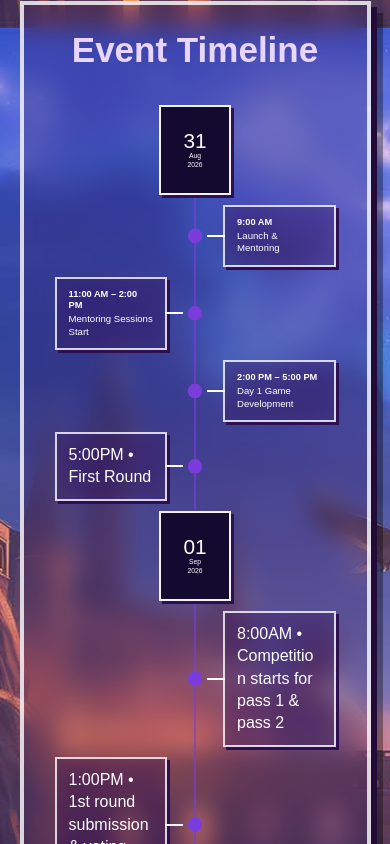
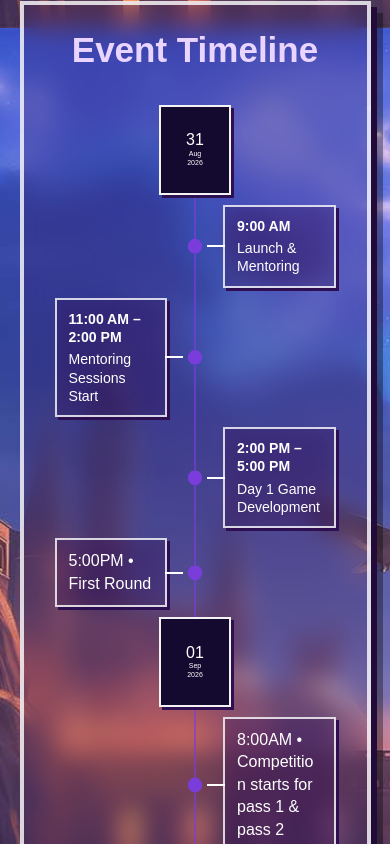
Before and after one commit to RashmiR777/RESOLVE26, a React (Vite) app: page / in a window 390 px wide. Shown: the part 1660-2504 px from the top of the page. Built offline with nearby package versions, Linux system fonts and the light colour scheme.

Commit message:
timeline fixed7

```diff
--- a/src/App.css
+++ b/src/App.css
@@ -335,6 +335,7 @@ white-space:nowrap;
 .timeline-card {
   width: 100%;
   max-width: 360px;
+  min-width: 0;
 
   padding: 18px 22px;
 
@@ -356,22 +357,25 @@ white-space:nowrap;
   word-break: break-word;
 }
 
-.timeline-content{
-    display:flex;
-    flex-direction:column;
-    gap:5px;
+.timeline-content {
+    display: flex;
+    flex-direction: column;
+    gap: 4px;
 }
 
-.timeline-content strong{
-    font-size:.95rem;
-    color:white;
-    font-weight:700;
+.timeline-content strong,
+.timeline-content span {
+    font-size: clamp(0.9rem, 1.1vw, 1rem);
+    line-height: 1.35;
+    color: white;
 }
 
-.timeline-content span{
-    font-size:.92rem;
-    line-height:1.45;
-    color:white;
+.timeline-content strong {
+    font-weight: 700;
+}
+
+.timeline-content span {
+    font-weight: 400;
 }
 
 .timeline-card:hover{
@@ -408,12 +412,12 @@ white-space:nowrap;
 }
 
 .timeline-day-card span{
-  font-size:1.3rem;
+  font-size:clamp(1rem, 4vw, 1.2rem);
   line-height:1.02;
 }
 
 .timeline-day-card p{
-  font-size:.42rem;
+  font-size:clamp(.42rem, 1.8vw, .55rem);
   margin:1px 0;
   line-height:1.05;
 }
@@ -434,20 +438,24 @@ white-space:nowrap;
 }
 
 .timeline-content{
-  gap:2px;
+  gap:4px;
+}
+
+.timeline-content strong,
+.timeline-content span{
+  font-size: clamp(0.88rem, 2.4vw, 0.96rem);
+  line-height: 1.3;
 }
 
 .timeline-content strong{
-  font-size: clamp(0.58rem, 2.2vw, 0.76rem);
-  line-height: 1.2;
+  font-weight:700;
 }
 
 .timeline-content span{
-  font-size: clamp(0.6rem, 2.2vw, 0.78rem);
-  line-height: 1.3;
+  font-weight:400;
   white-space: normal;
-  overflow-wrap: break-word;
-  word-break: normal;
+  overflow-wrap: anywhere;
+  word-break: break-word;
   hyphens: auto;
 }
 
```
